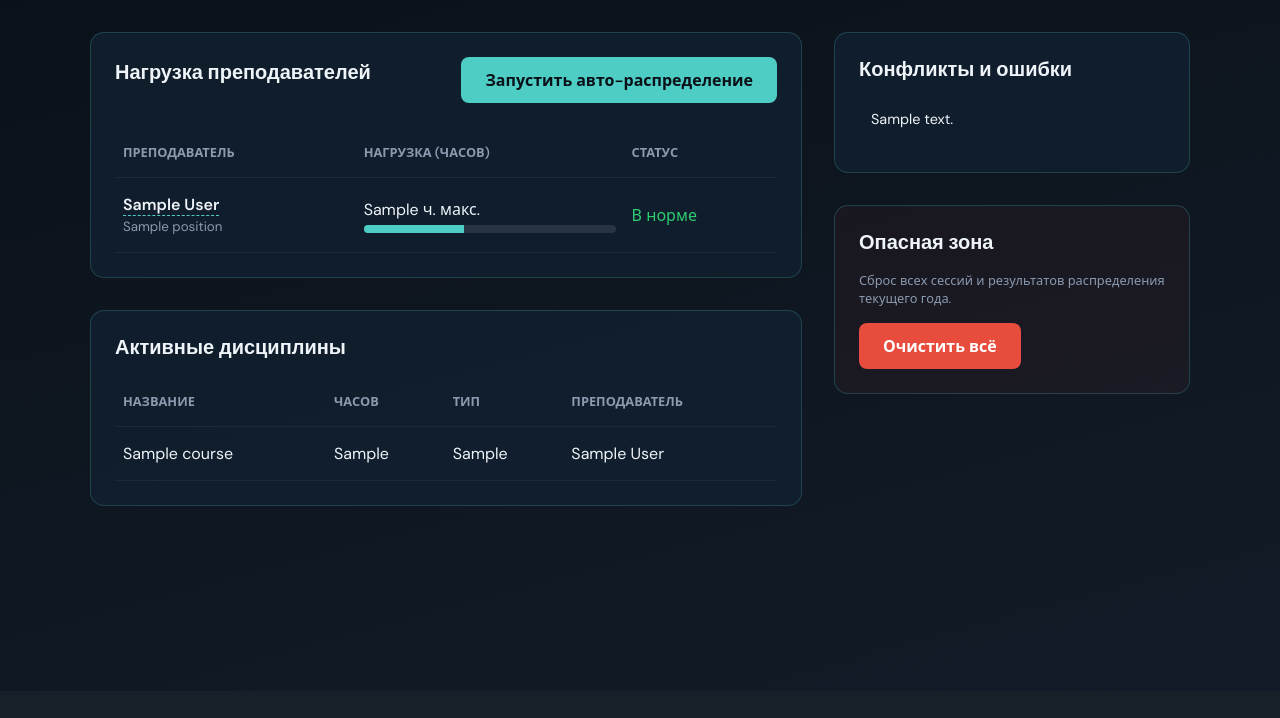
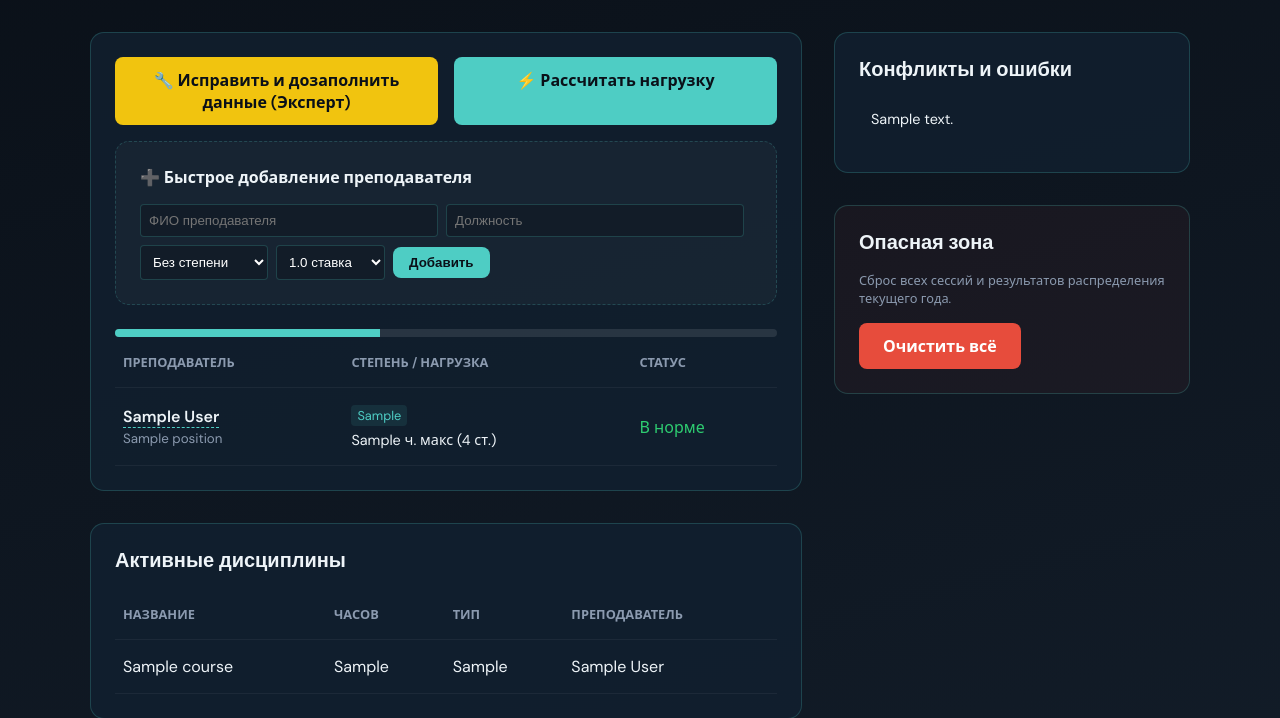
Before and after one commit to murdasoft/meta-university-system, a Django app: template django_project/danadjango/scheduler/templates/scheduler/load_dashboard.html in a window 1280 px wide. Shown: the part 109-827 px from the top of the page. Before the commit the page ends 615 px from the top, so only its background shows below. Run offline with Django 4.2, Linux system fonts and the light colour scheme; the template is opened without the code that fills it: most values are stand-ins (such as "Sample title", 1, 10 or a date in 2020).

Commit message:
feat: enhance scheduler logic with teacher degrees, employment rates, and manual entry forms

```diff
--- a/django_project/danadjango/scheduler/templates/scheduler/load_dashboard.html
+++ b/django_project/danadjango/scheduler/templates/scheduler/load_dashboard.html
@@ -123,15 +123,41 @@
         <div class="grid">
             <div class="main-col">
                 <div class="card">
-                    <div style="display: flex; justify-content: space-between; align-items: center; margin-bottom: 1.5rem;">
-                        <h2>Нагрузка преподавателей</h2>
-                        <a href="{% url 'run-distributor' %}" class="btn">Запустить авто-распределение</a>
+                    <div style="display: flex; gap: 1rem; margin-bottom: 1rem;">
+                        <a href="{% url 'run-setup-expert' %}" class="btn btn--warning" style="flex: 1; text-align: center;">🔧 Исправить и дозаполнить данные (Эксперт)</a>
+                        <a href="{% url 'run-distributor' %}" class="btn" style="flex: 1; text-align: center;">⚡ Рассчитать нагрузку</a>
                     </div>
+
+                    <div class="card" style="background: rgba(255,255,255,0.03); border: 1px dashed var(--border); margin-bottom: 1.5rem;">
+                        <h3 style="margin-bottom: 1rem; font-size: 1rem;">➕ Быстрое добавление преподавателя</h3>
+                        <form action="{% url 'create-teacher-manual' %}" method="POST" style="display: grid; grid-template-columns: 1fr 1fr auto; gap: 0.5rem;">
+                            {% csrf_token %}
+                            <input type="text" name="full_name" placeholder="ФИО преподавателя" required style="padding: 0.5rem; border-radius: 4px; border: 1px solid var(--border); background: var(--bg1); color: white;">
+                            <input type="text" name="position" placeholder="Должность" style="padding: 0.5rem; border-radius: 4px; border: 1px solid var(--border); background: var(--bg1); color: white;">
+                            <div style="grid-column: span 3; display: flex; gap: 0.5rem; align-items: center;">
+                                <select name="degree" style="padding: 0.5rem; border-radius: 4px; border: 1px solid var(--border); background: var(--bg1); color: white;">
+                                    <option value="none">Без степени</option>
+                                    <option value="master">Магистр</option>
+                                    <option value="candidate">Кандидат наук</option>
+                                    <option value="doctor">Доктор наук</option>
+                                    <option value="phd">PhD</option>
+                                </select>
+                                <select name="rate" style="padding: 0.5rem; border-radius: 4px; border: 1px solid var(--border); background: var(--bg1); color: white;">
+                                    <option value="1.0">1.0 ставка</option>
+                                    <option value="0.5">0.5 ставки</option>
+                                    <option value="1.5">1.5 ставки</option>
+                                    <option value="0.25">0.25 ставки</option>
+                                </select>
+                                <button type="submit" class="btn" style="padding: 0.5rem 1rem;">Добавить</button>
+                            </div>
+                        </form>
+                    </div>
+
                     <table>
                         <thead>
                             <tr>
                                 <th>Преподаватель</th>
-                                <th>Нагрузка (часов)</th>
+                                <th>Степень / Нагрузка</th>
                                 <th>Статус</th>
                             </tr>
                         </thead>
@@ -143,7 +169,13 @@
                                     <small style="color: var(--muted)">{{ t.position }}</small>
                                 </td>
                                 <td>
-                                    {{ t.scheduler_profile.max_load_hours }} ч. макс.
+                                    <span style="font-size: 0.8rem; background: rgba(78, 205, 196, 0.1); padding: 2px 6px; border-radius: 4px; color: var(--accent);">
+                                        {{ t.scheduler_profile.get_academic_degree_display }}
+                                    </span>
+                                    <div style="margin-top: 5px; font-size: 0.9rem;">
+                                        {{ t.scheduler_profile.max_load_hours }} ч. макс ({{ t.scheduler_profile.employment_rate }} ст.)
+                                    </div>
+                                </td>
                                     <div class="progress-bg">
                                         <div class="progress-fg" style="width: 40%"></div>
                                     </div>
--- a/django_project/danadjango/scheduler/urls.py
+++ b/django_project/danadjango/scheduler/urls.py
@@ -10,4 +10,6 @@ urlpatterns = [
     path('teacher/<int:teacher_id>/', views.teacher_detail, name='teacher-detail'),
     path('teacher/<int:teacher_id>/assign/', views.manual_assign_course, name='manual-assign-course'),
     path('assignment/<int:assignment_id>/remove/', views.remove_assignment, name='remove-assignment'),
+    path('run-setup-expert/', views.run_setup_expert, name='run-setup-expert'),
+    path('create-teacher-manual/', views.create_teacher_manual, name='create-teacher-manual'),
 ]
```
Also changed, not shown: django_project/danadjango/scheduler/logic/distributor.py (+26 -15 lines), django_project/danadjango/scheduler/logic/setup_expert.py (added, +46 -0 lines), django_project/danadjango/scheduler/models.py (+16 -2 lines), django_project/danadjango/scheduler/views.py (+37 -0 lines), django_project/danadjango/scheduler/migrations/0002_teacherprofile_academic_degree_and_more.py (added).
